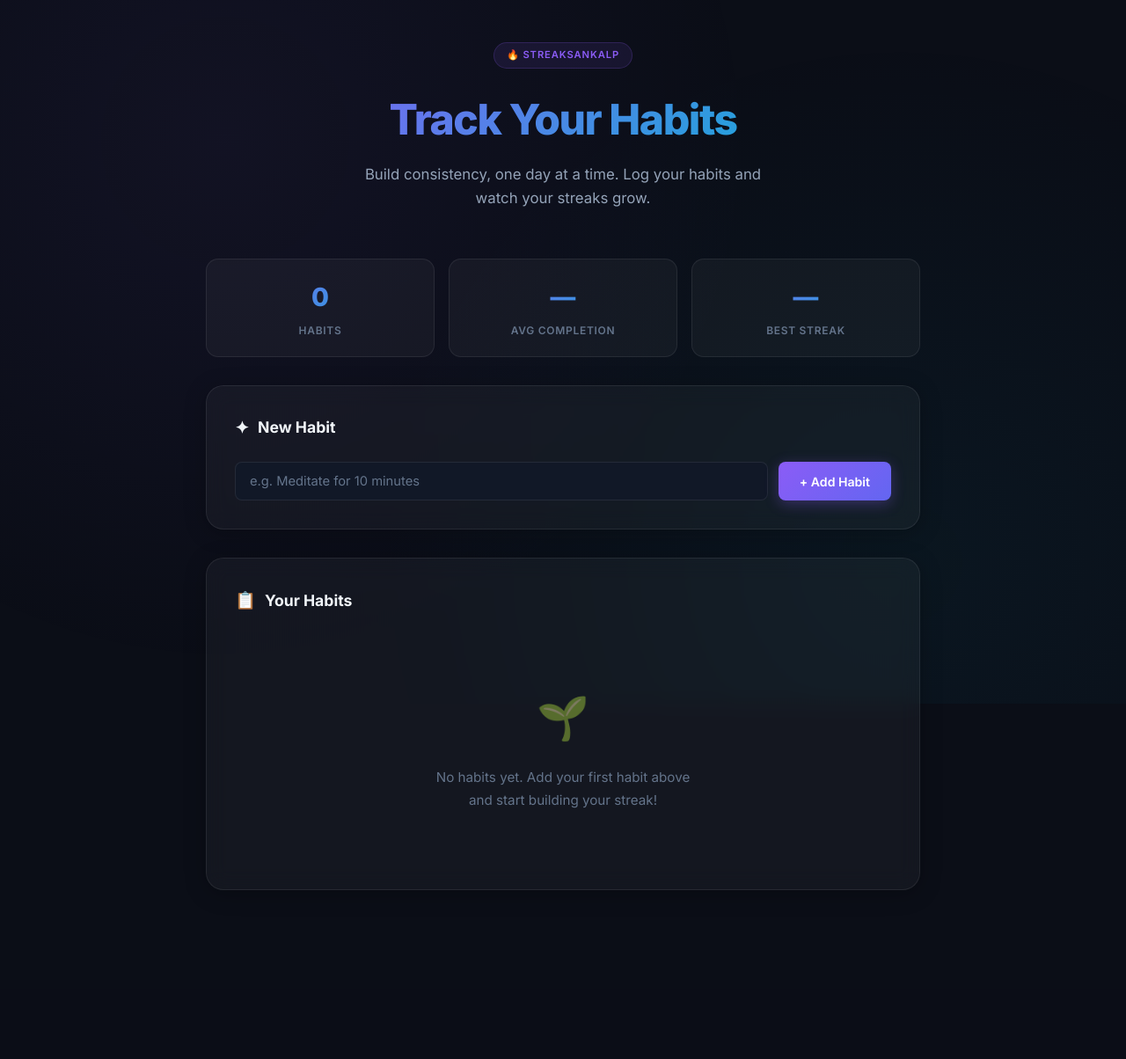
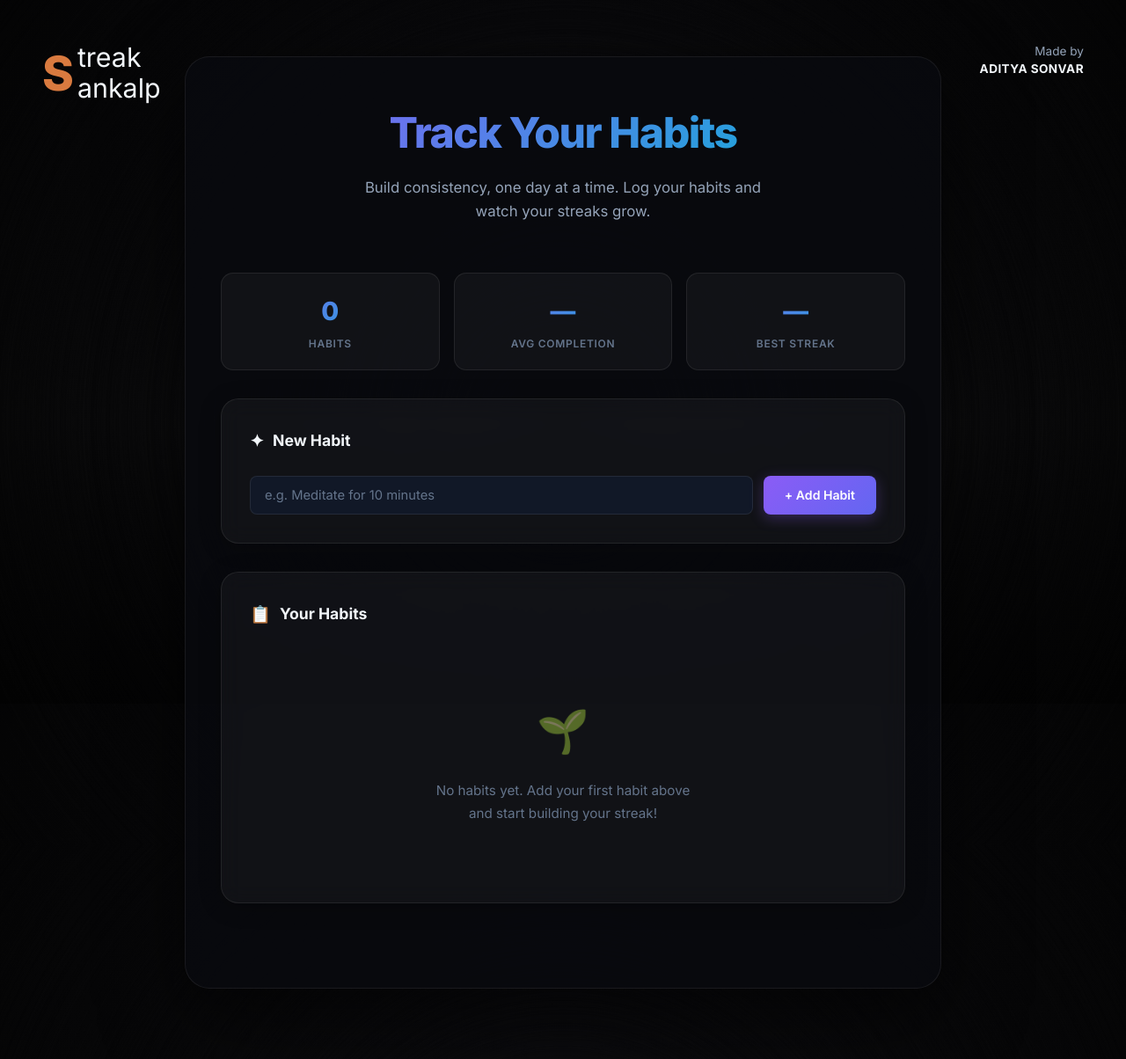
Before and after one commit to Asonvar/StreakSankalp, a Flask app: page / in a window 1280 px wide. Shown: the whole page at 88% size. Before the commit the page ends 1012 px from the top, so only its background shows below. Run offline with Flask 3, Linux system fonts and the light colour scheme; data that the repository does not hold is empty.

Commit message:
Refinements

```diff
--- a/templates/index.html
+++ b/templates/index.html
@@ -62,14 +62,16 @@
 
         body {
             font-family: 'Inter', -apple-system, BlinkMacSystemFont, sans-serif;
-            background: var(--bg-primary);
+            background:
+                radial-gradient(circle at 50% 35%, rgba(8, 8, 12, 0.72), rgba(0, 0, 0, 0.93)),
+                url('/static/background.jpg') center center / cover no-repeat fixed;
             color: var(--text-primary);
             min-height: 100vh;
             line-height: 1.6;
             -webkit-font-smoothing: antialiased;
         }
 
-        /* subtle grid background */
+        /* subtle grid background
         body::before {
             content: '';
             position: fixed;
@@ -79,7 +81,7 @@
                 radial-gradient(circle at 80% 80%, rgba(6, 182, 212, 0.05) 0%, transparent 50%);
             pointer-events: none;
             z-index: 0;
-        }
+        } */
 
         /* ============================================================= */
         /*  LAYOUT                                                       */
@@ -88,8 +90,14 @@
             position: relative;
             z-index: 1;
             max-width: 860px;
-            margin: 0 auto;
-            padding: 48px 24px 80px;
+            margin: 64px auto 80px;
+            padding: 48px 40px 64px;
+            background: rgba(9, 10, 15, 0.86);
+            border: 1px solid rgba(255, 255, 255, 0.07);
+            border-radius: 28px;
+            box-shadow: 0 30px 90px rgba(0, 0, 0, 0.6);
+            /* backdrop-filter: blur(8px);
+            -webkit-backdrop-filter: blur(8px); */
         }
 
         /* ============================================================= */
@@ -567,15 +575,74 @@
                 grid-template-columns: 1fr 1fr;
             }
         }
+
+        .brand-mark {
+            position: fixed;
+            top: 48px;
+            left: 48px;
+            z-index: 2;
+            display: flex;
+            align-items: center;
+            gap: 4px;
+            font-family: 'Inter', sans-serif;
+            font-weight: 800;
+            font-size: 2.6rem;
+            line-height: 1;
+            color: var(--text-primary);
+            user-select: none;
+        }
+
+        .brand-mark__s {
+            color: #d97a3f;
+            font-size: 3.4rem;
+            line-height: 0.85;
+        }
+
+        .brand-mark__text {
+            font-weight: 400;
+            font-size: 1.9rem;
+            line-height: 1.15;
+        }
+
+        .made-by {
+            position: fixed;
+            top: 48px;
+            right: 48px;
+            z-index: 2;
+            text-align: right;
+            font-size: 0.85rem;
+            color: var(--text-secondary);
+            line-height: 1.5;
+            user-select: none;
+        }
+
+        .made-by strong {
+            display: block;
+            color: var(--text-primary);
+            font-weight: 700;
+            letter-spacing: 0.03em;
+        }
+
+        @media (max-width: 1150px) {
+
+            .brand-mark,
+            .made-by {
+                display: none;
+            }
+        }
     </style>
 </head>
 
 <body>
+    <div class="brand-mark">
+        <span class="brand-mark__s">S</span>
+        <span class="brand-mark__text">treak<br>ankalp</span>
+    </div>
+    <div class="made-by">Made by<br><strong>ADITYA SONVAR</strong></div>
     <div class="app-wrapper">
 
         <!-- ======== HEADER ======== -->
         <header class="header">
-            <div class="header__badge">🔥 StreakSankalp</div>
             <h1 class="header__title">Track Your Habits</h1>
             <p class="header__subtitle">Build consistency, one day at a time. Log your habits and watch your streaks
                 grow.</p>
@@ -667,8 +734,8 @@
                 if (!contentType.includes("application/json")) {
                     throw new Error(
                         res.status === 404
-                        ? "Server not reachable — it may still be waking up. Try again in a few seconds."
-                        : `Unexpected server response (status ${res.status}). Please try again.`
+                            ? "Server not reachable — it may still be waking up. Try again in a few seconds."
+                            : `Unexpected server response (status ${res.status}). Please try again.`
                     );
                 }
                 const data = await res.json();
```
Also changed, not shown: static/background.jpg (added).
